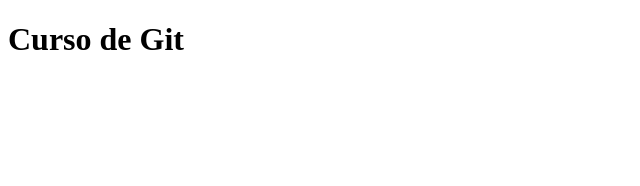
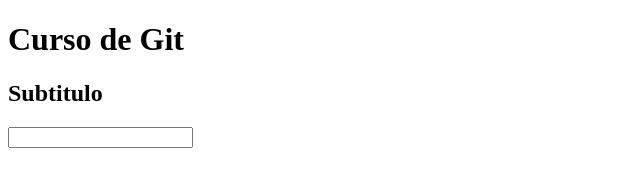
Before and after one commit to RobsonH/curso-git, a plain HTML site: page index.html in a window 1280 px wide. Shown: the whole page, without its empty margins (0-640 px from the left). Drawn offline with Linux system fonts and the light colour scheme.

Commit message:
Adicionando formulario

```diff
--- a/index.html
+++ b/index.html
@@ -8,5 +8,10 @@
 </head>
 <body>
     <h1>Curso de Git</h1>
+    <h2>Subtitulo</h2>
+
+    <form action="">
+        <input type="text">
+    </form>
 </body>
 </html>
```
Also changed, not shown: sobre.html (added, +1 -0 lines).
